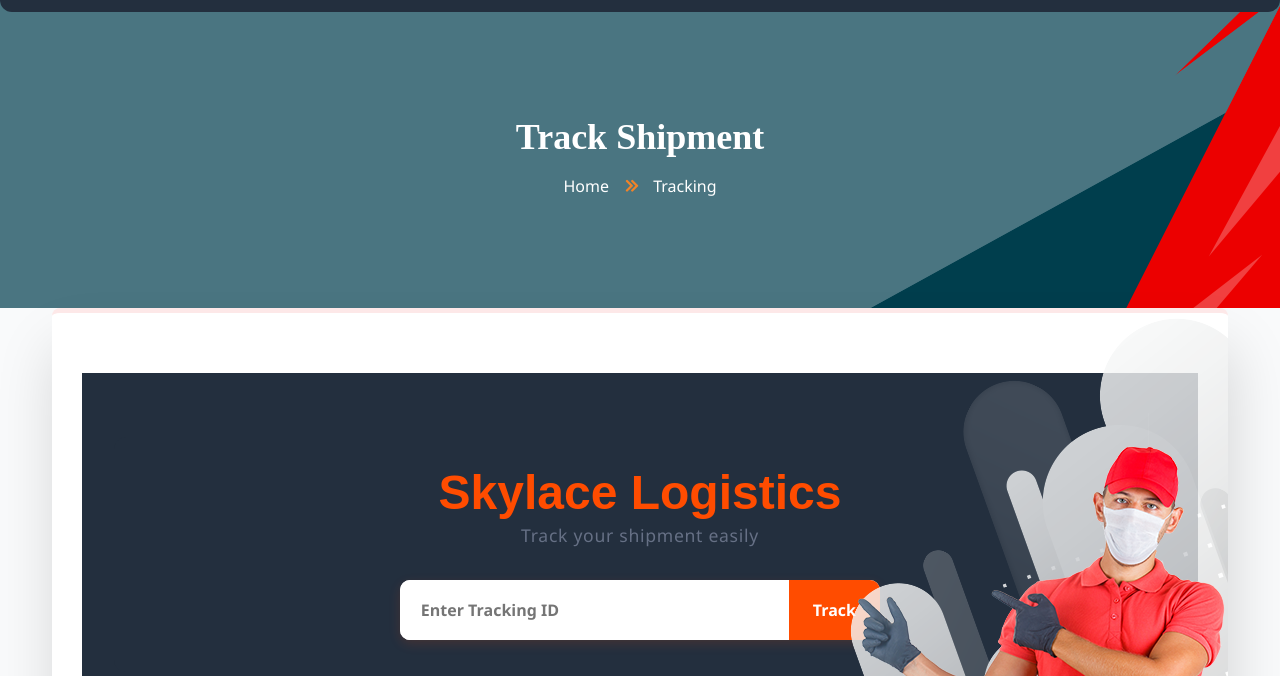
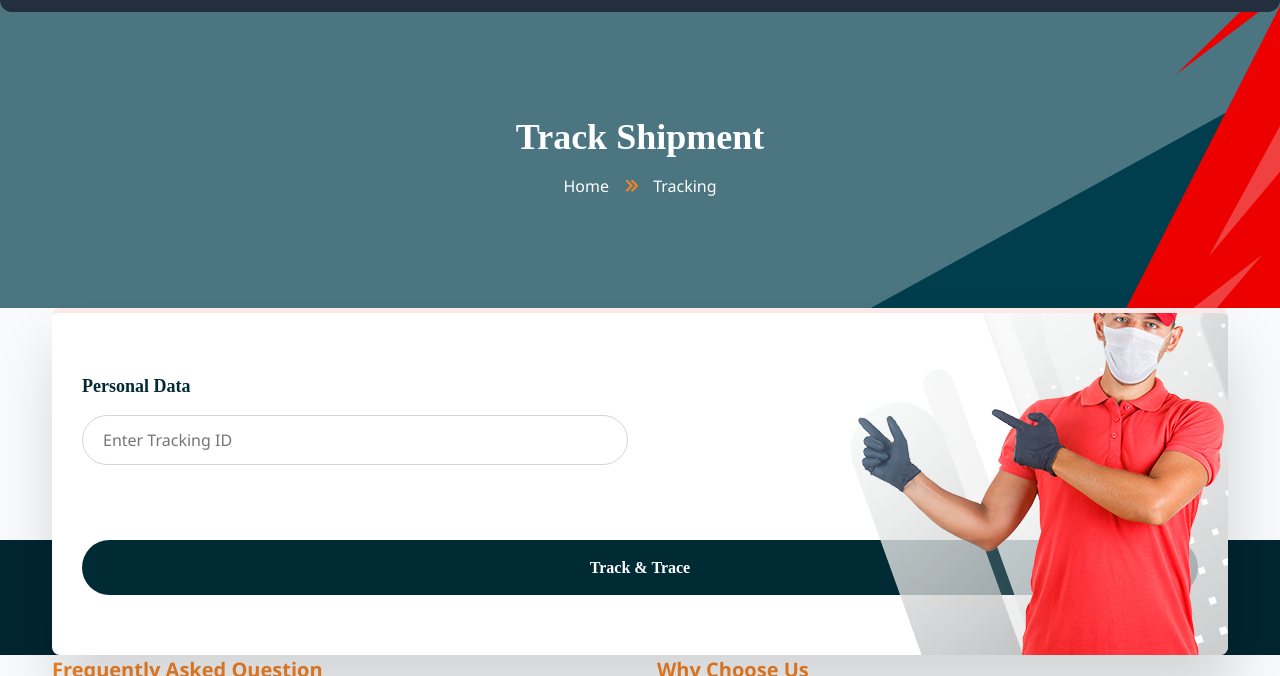
Before and after one commit to Corah2022/Skylacelogistics, a plain HTML site: page track.html in a window 1280 px wide. Shown: the part 124-800 px from the top of the page. Drawn offline with Linux system fonts and the light colour scheme; files whose address does not match are found by name.

Commit message:
Update track.html

```diff
--- a/track.html
+++ b/track.html
@@ -407,18 +407,28 @@
             <div class="ft-product-mesurment-content position-relative">
                 <span class="ft-pm-bg-img position-absolute"><img src="assets/img/bg/pm-bg.png" alt=""></span>
                 <body>
-   <div class="jumbotron">
-    <header>
-      <h1>Skylace Logistics</h1>
-      <p>Track your shipment easily</p>
-      <div class="input-wrapper">
-        <input id="trackingId" type="text" placeholder="Enter Tracking ID" autocomplete="off"/>
-        <button onclick="redirectToTracking()">Track</button>
-      </div>
-    </header>
-  </div>
 
-  <script>
+							<div class="tab-content" id="myTabContent">
+								<div class="tab-pane fade show active" id="profile" role="tabpanel" aria-labelledby="profile-tab">
+									<div class="ft-product-mesurment-form-input">
+
+											<div class="ft-product-mesurment-form-input-area">
+												<label class="ft-pm-title">Personal  Data</label>
+												<div class="row">
+
+													<div class="col-lg-6">
+														<div class="ft-pm-input">
+
+															 <input id="trackingId" type="text" placeholder="Enter Tracking ID" autocomplete="off"/>
+														</div>
+													</div>
+												</div>
+											</div>
+											 <button onclick="redirectToTracking()">Track & Trace</button>
+
+									</div>
+								</div>
+                <script>
     function redirectToTracking() {
       const trackingId = document.getElementById("trackingId").value.trim().toUpperCase();
       if (!trackingId) {
@@ -617,5 +627,4 @@ window.smartsupp||(function(d) {
 <noscript> Powered by <a href=“https://www.smartsupp.com” target=“_blank”>Smartsupp</a></noscript>
 
 </body>
-
 </html>
```
